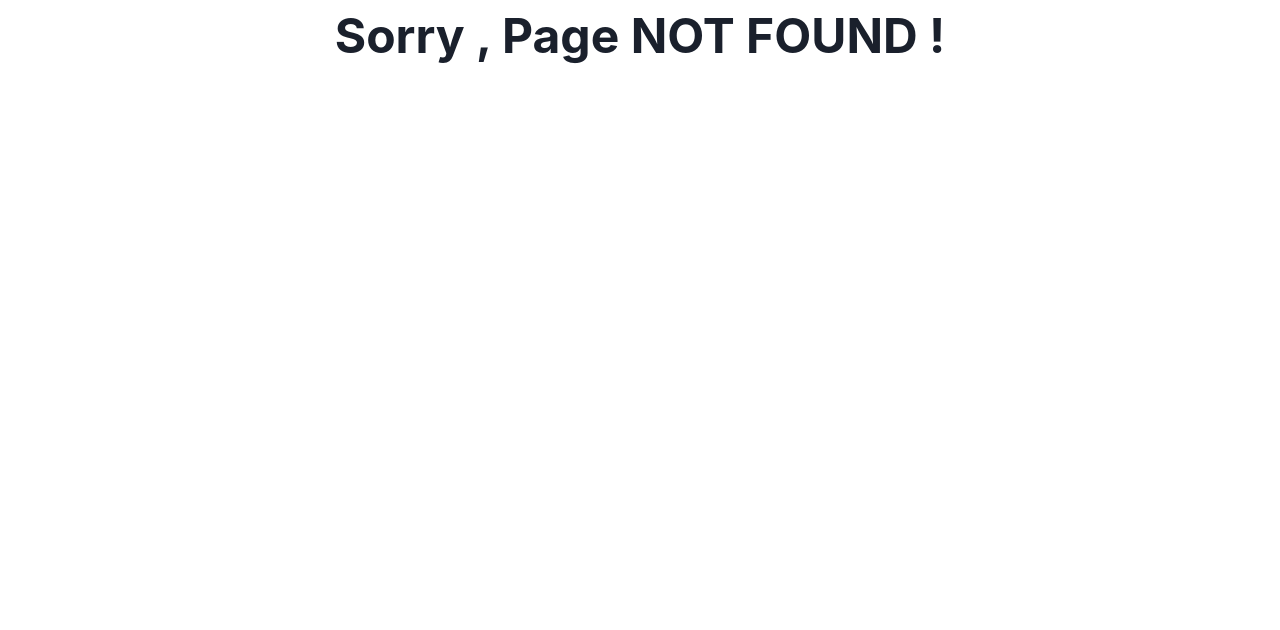
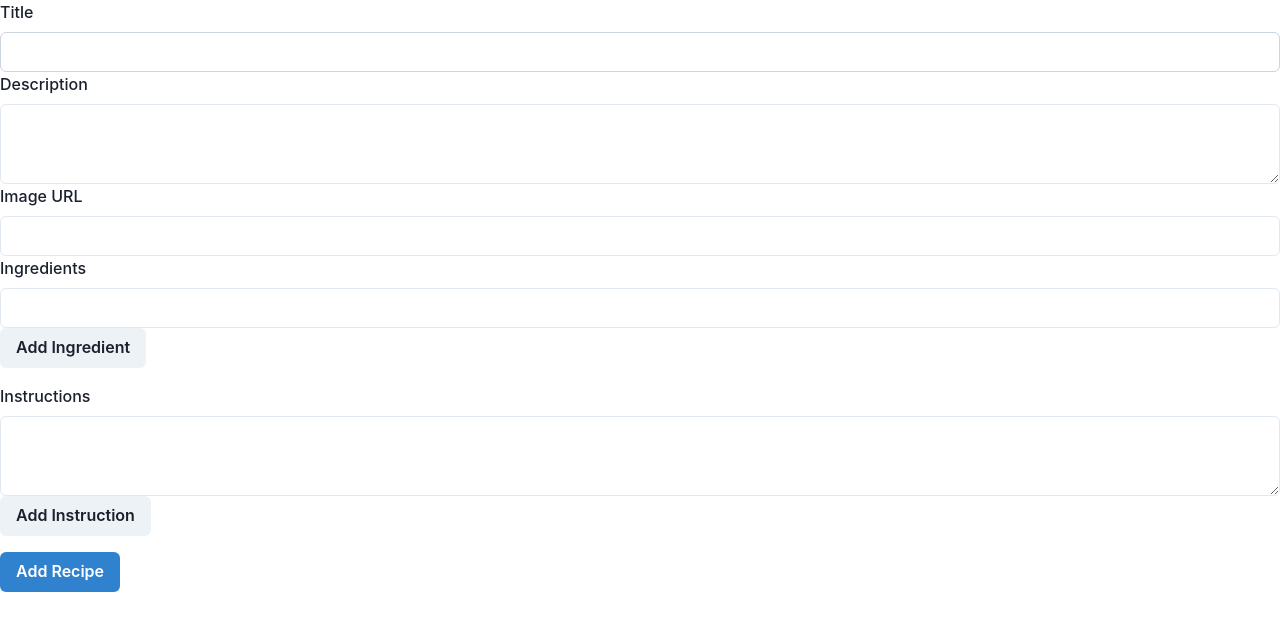
Before and after one commit to 05-yuvraj-singh/Yumsies2.0, a React (Create React App) app in the folder client/: page /new-recipie in a window 1280 px wide. Before the commit this address had no page. Shown: the top 630 px of the page. Built offline with nearby package versions, Linux system fonts and the light colour scheme.

Commit message:
Add Recipie component added

```diff
--- a/client/src/App.js
+++ b/client/src/App.js
@@ -9,6 +9,7 @@ import NotFound from './pages/NotFound';
 import Profile from './pages/Profile';
 import Search from './pages/Search';
 import FindUsers from './pages/FindUsers';
+import AddRecipie from './pages/AddRecipie';
 
 function App() {
   return (
@@ -23,6 +24,7 @@ function App() {
         <Route path="/find-users" element={<FindUsers/>}/>
         <Route path="/search" element={<Search/>}/>
         <Route path="/profile" element={<Profile/>}/>
+        <Route path="/new-recipie" element={<AddRecipie/>}/>
         <Route path="*" element={<NotFound/>}/>
 
       </Routes>
--- a/client/src/components/NavbarLogIn.jsx
+++ b/client/src/components/NavbarLogIn.jsx
@@ -27,6 +27,18 @@ function NavbarLogIn() {
           Home
         </Button>
     <Link/>
+
+<Link as={RouterLink} to="/new-recipie">
+
+<Button
+  bg="#9900ff"
+  color="white"
+  _hover={{ bg: "blue" }}
+  marginRight={12}
+>
+  Post Recipie
+</Button>
+</Link>
 
     <Link as={RouterLink} to="/search">
 
--- /dev/null
+++ b/client/src/pages/AddRecipie.jsx
@@ -0,0 +1,150 @@
+import React, { useState } from 'react';
+import {
+  Box,
+  FormControl,
+  FormLabel,
+  Input,
+  Textarea,
+  Button,
+  Stack,
+} from '@chakra-ui/react';
+
+const RecipeAdd = () => {
+  const [formData, setFormData] = useState({
+    title: '',
+    description: '',
+    imageUrl: '',
+  });
+  const [ingredients, setIngredients] = useState([]);
+  const [instructions, setInstructions] = useState([]);
+  const [ingredientInput, setIngredientInput] = useState('');
+  const [instructionInput, setInstructionInput] = useState('');
+
+  const handleChange = (e) => {
+    const { name, value } = e.target;
+    setFormData({
+      ...formData,
+      [name]: value,
+    });
+  };
+
+  const handleAddIngredient = () => {
+    if (ingredientInput.trim() !== '') {
+      setIngredients([...ingredients, ingredientInput]);
+      setIngredientInput('');
+    }
+  };
+
+  const handleAddInstruction = () => {
+    if (instructionInput.trim() !== '') {
+      setInstructions([...instructions, instructionInput]);
+      setInstructionInput('');
+    }
+  };
+
+  const handleSubmit = async (e) => {
+    e.preventDefault();
+    try {
+      // Create a recipe object with all data
+      const recipeData = {
+        ...formData,
+        ingredients,
+        instructions,
+      };
+
+      // Make a POST request to your backend API to create a new recipe
+      const response = await fetch('/api/recipes', {
+        method: 'POST',
+        headers: {
+          'Content-Type': 'application/json',
+        },
+        body: JSON.stringify(recipeData),
+      });
+      if (response.ok) {
+        // Handle successful response (e.g., show a success message)
+        console.log('Recipe added successfully');
+      } else {
+        // Handle errors (e.g., display error message)
+        console.error('Failed to add recipe');
+      }
+    } catch (error) {
+      console.error('Error:', error);
+    }
+  };
+
+  return (
+    <Box>
+      <form onSubmit={handleSubmit}>
+        <FormControl>
+          <FormLabel>Title</FormLabel>
+          <Input
+            type="text"
+            name="title"
+            value={formData.title}
+            onChange={handleChange}
+          />
+        </FormControl>
+
+        <FormControl>
+          <FormLabel>Description</FormLabel>
+          <Textarea
+            name="description"
+            value={formData.description}
+            onChange={handleChange}
+          />
+        </FormControl>
+
+        <FormControl>
+          <FormLabel>Image URL</FormLabel>
+          <Input
+            type="text"
+            name="imageUrl"
+            value={formData.imageUrl}
+            onChange={handleChange}
+          />
+        </FormControl>
+
+        <Stack direction="column" spacing={4}>
+          <FormControl>
+            <FormLabel>Ingredients</FormLabel>
+            {ingredients.map((ingredient, index) => (
+              <div key={index}>
+                <p>
+                  {index + 1}. {ingredient}
+                </p>
+              </div>
+            ))}
+            <Input
+              type="text"
+              value={ingredientInput}
+              onChange={(e) => setIngredientInput(e.target.value)}
+            />
+            <Button onClick={handleAddIngredient}>Add Ingredient</Button>
+          </FormControl>
+
+          <FormControl>
+            <FormLabel>Instructions</FormLabel>
+            {instructions.map((instruction, index) => (
+              <div key={index}>
+                <p>
+                  {index + 1}. {instruction}
+                </p>
+              </div>
+            ))}
+            <Textarea
+              value={instructionInput}
+              onChange={(e) => setInstructionInput(e.target.value)}
+            />
+            <Button onClick={handleAddInstruction}>Add Instruction</Button>
+          </FormControl>
+        </Stack>
+
+        <Button type="submit" mt="4" colorScheme="blue">
+          Add Recipe
+        </Button>
+      </form>
+    </Box>
+  );
+};
+
+export default RecipeAdd;
--- a/client/src/pages/SignIn.jsx
+++ b/client/src/pages/SignIn.jsx
@@ -47,7 +47,7 @@ const SignIn = () => {
         padding="2rem"
         borderRadius="8px"
         boxShadow="lg"
-        color="gray.500"
+        color="black"
         height="350px"
         width="450px"
         marginTop="2rem" // Add margin between the logo and the sign-up form
```
